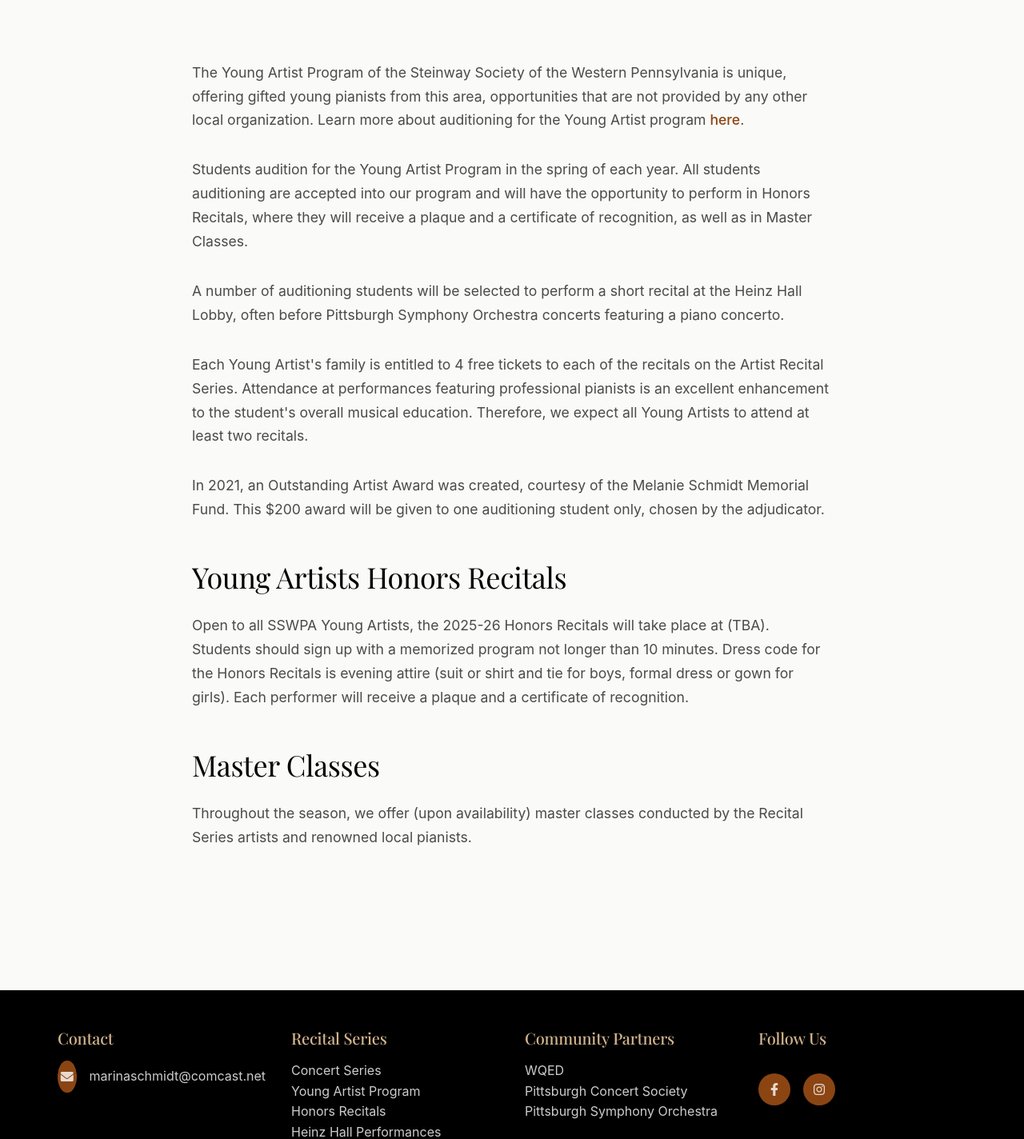
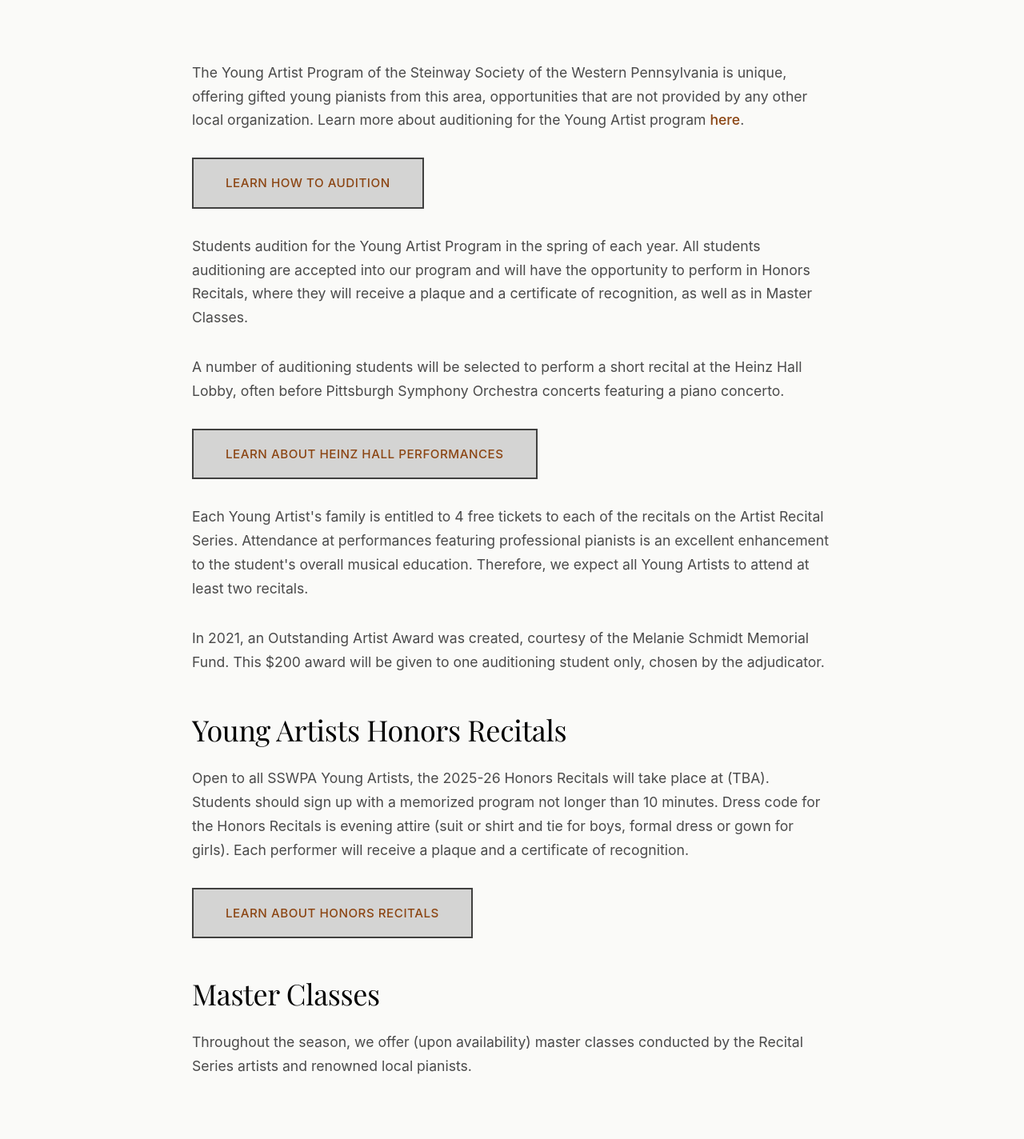
Before and after one commit to Trappie/sswpa, a FastAPI app: page /young-artists/about in a window 1280 px wide. Shown: the part 436-1860 px from the top of the page at 80% size. Run offline with FastAPI, Linux system fonts and the light colour scheme; some web fonts are replaced.

Commit message:
add link buttons

```diff
--- a/templates/young-artists-about.html
+++ b/templates/young-artists-about.html
@@ -27,9 +27,17 @@
                 <div class="content-wrapper">
                     <p>The Young Artist Program of the Steinway Society of the Western Pennsylvania is unique, offering gifted young pianists from this area, opportunities that are not provided by any other local organization. Learn more about auditioning for the Young Artist program <a href="/young-artists/audition">here</a>.</p>
 
+                    <div style="margin: 2rem 0;">
+                        <a href="/young-artists/audition" class="btn btn-primary-light">Learn How to Audition</a>
+                    </div>
+
                     <p>Students audition for the Young Artist Program in the spring of each year. All students auditioning are accepted into our program and will have the opportunity to perform in Honors Recitals, where they will receive a plaque and a certificate of recognition, as well as in Master Classes.</p>
 
                     <p>A number of auditioning students will be selected to perform a short recital at the Heinz Hall Lobby, often before Pittsburgh Symphony Orchestra concerts featuring a piano concerto.</p>
+
+                    <div style="margin: 2rem 0;">
+                        <a href="/young-artists/heinz-hall" class="btn btn-primary-light">Learn About Heinz Hall Performances</a>
+                    </div>
 
                     <p>Each Young Artist's family is entitled to 4 free tickets to each of the recitals on the Artist Recital Series. Attendance at performances featuring professional pianists is an excellent enhancement to the student's overall musical education. Therefore, we expect all Young Artists to attend at least two recitals.</p>
 
@@ -37,6 +45,10 @@
 
                     <h2>Young Artists Honors Recitals</h2>
                     <p>Open to all SSWPA Young Artists, the 2025-26 Honors Recitals will take place at (TBA). Students should sign up with a memorized program not longer than 10 minutes. Dress code for the Honors Recitals is evening attire (suit or shirt and tie for boys, formal dress or gown for girls). Each performer will receive a plaque and a certificate of recognition.</p>
+
+                    <div style="margin: 2rem 0;">
+                        <a href="/young-artists/honors" class="btn btn-primary-light">Learn About Honors Recitals</a>
+                    </div>
 
                     <h2>Master Classes</h2>
                     <p>Throughout the season, we offer (upon availability) master classes conducted by the Recital Series artists and renowned local pianists.</p>
```
Also changed, not shown: templates/programs.html (+12 -0 lines).
